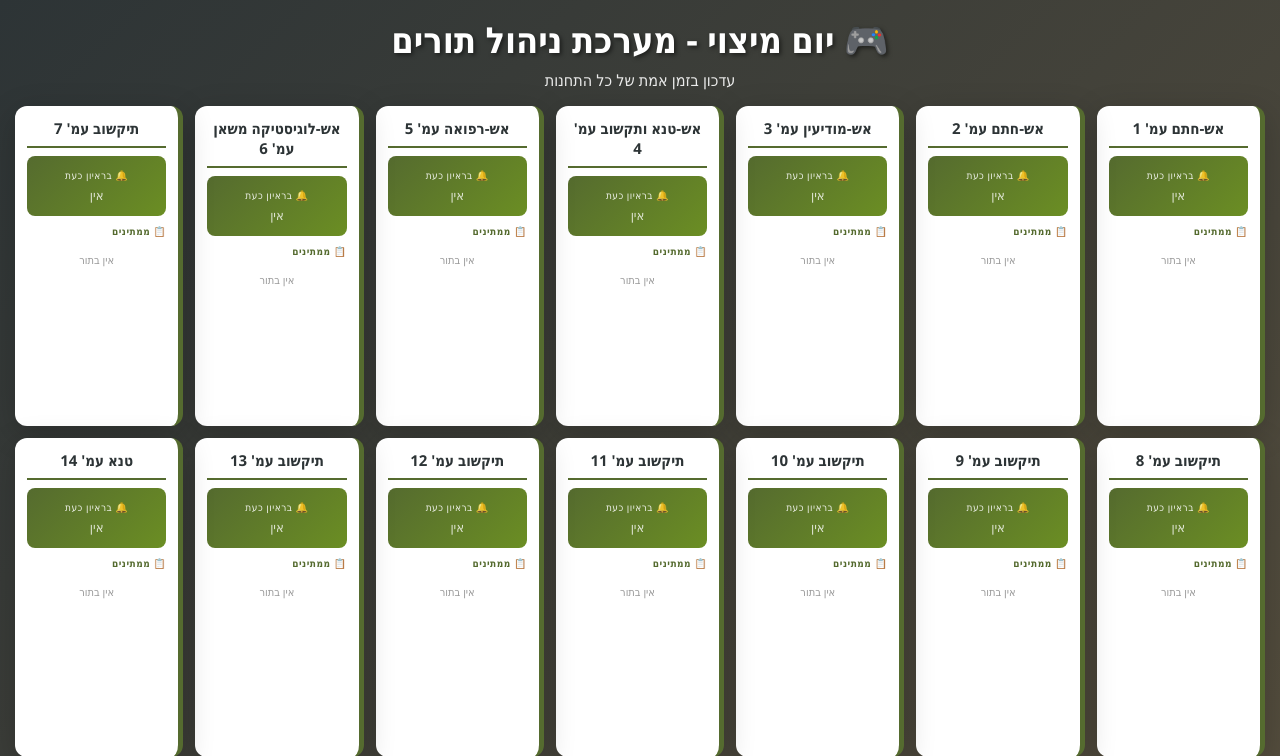
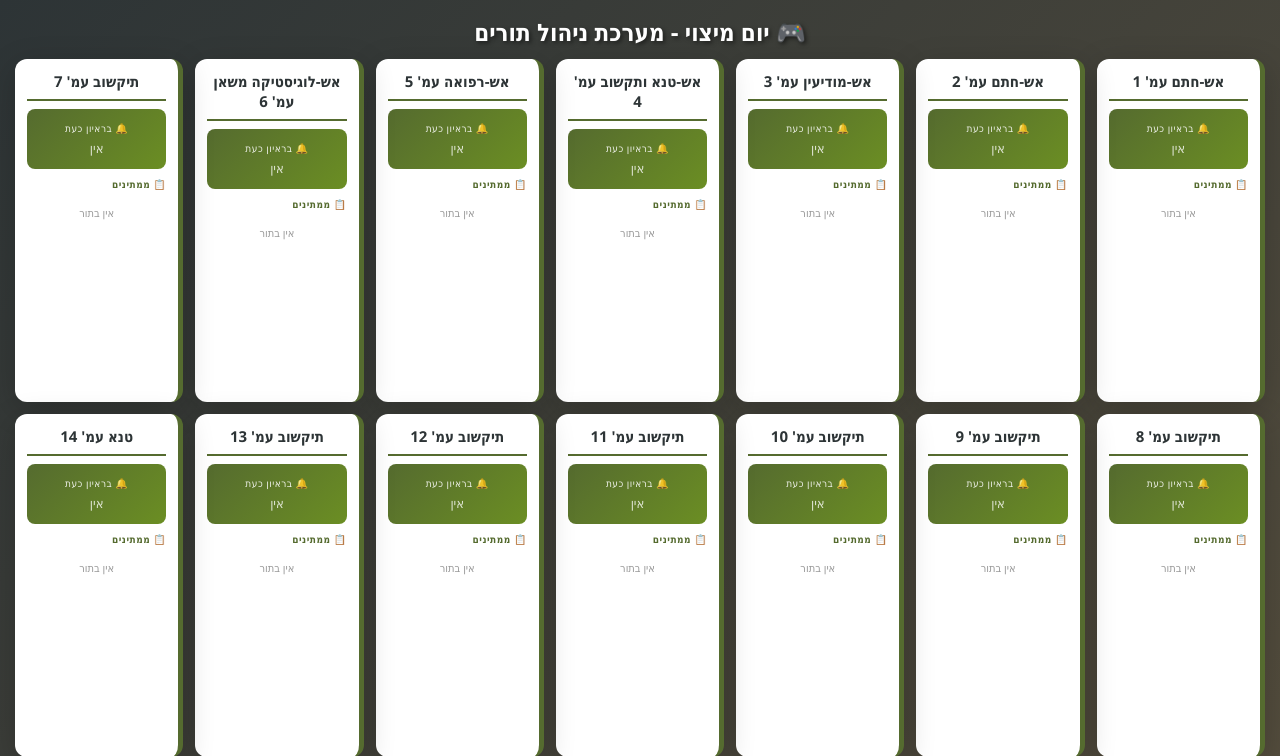
Before and after one commit to elzamli/queue-system, a Flask app: page /center3 in a window 1280 px wide. Shown: the top 756 px of the page. Run offline with Flask 3, Linux system fonts and the light colour scheme; data comes from the database, SQL or seed files in the repository; data that the repository does not hold is empty.

Commit message:
10 to center3

```diff
--- a/templates/center3.html
+++ b/templates/center3.html
@@ -27,22 +27,26 @@
             flex-direction: column;
         }
 
+
         .header {
             text-align: center;
-            margin-bottom: 15px;
+            margin-bottom: 8px;
             color: white;
         }
 
         .header h1 {
-            font-size: 36px;
-            margin-bottom: 5px;
+            font-size: 24px;
+            margin-bottom: 3px;
             text-shadow: 2px 2px 4px rgba(0, 0, 0, 0.5);
         }
 
         .header p {
-            font-size: 16px;
+            font-size: 12px;
             opacity: 0.9;
         }
+
+
+
 
         .stations-grid {
             display: grid;
@@ -217,7 +221,6 @@
     <div class="container">
         <div class="header">
             <h1>🎮 יום מיצוי - מערכת ניהול תורים</h1>
-            <p>עדכון בזמן אמת של כל התחנות</p>
         </div>
 
         <div class="stations-grid" id="stationsGrid">
@@ -304,7 +307,7 @@
 
                 // 5 ממתינים בלבד
                 const waitingDisplay = station.waiting_list && station.waiting_list.length > 0
-                    ? station.waiting_list.slice(0, 5).map((num, index) =>
+                    ? station.waiting_list.slice(0, 10).map((num, index) =>
                         `<div class="waiting-number ${index < 2 ? 'top-waiting' : ''}">${num}</div>`
                       ).join('')
                     : '<div class="waiting-empty">אין בתור</div>';
```
